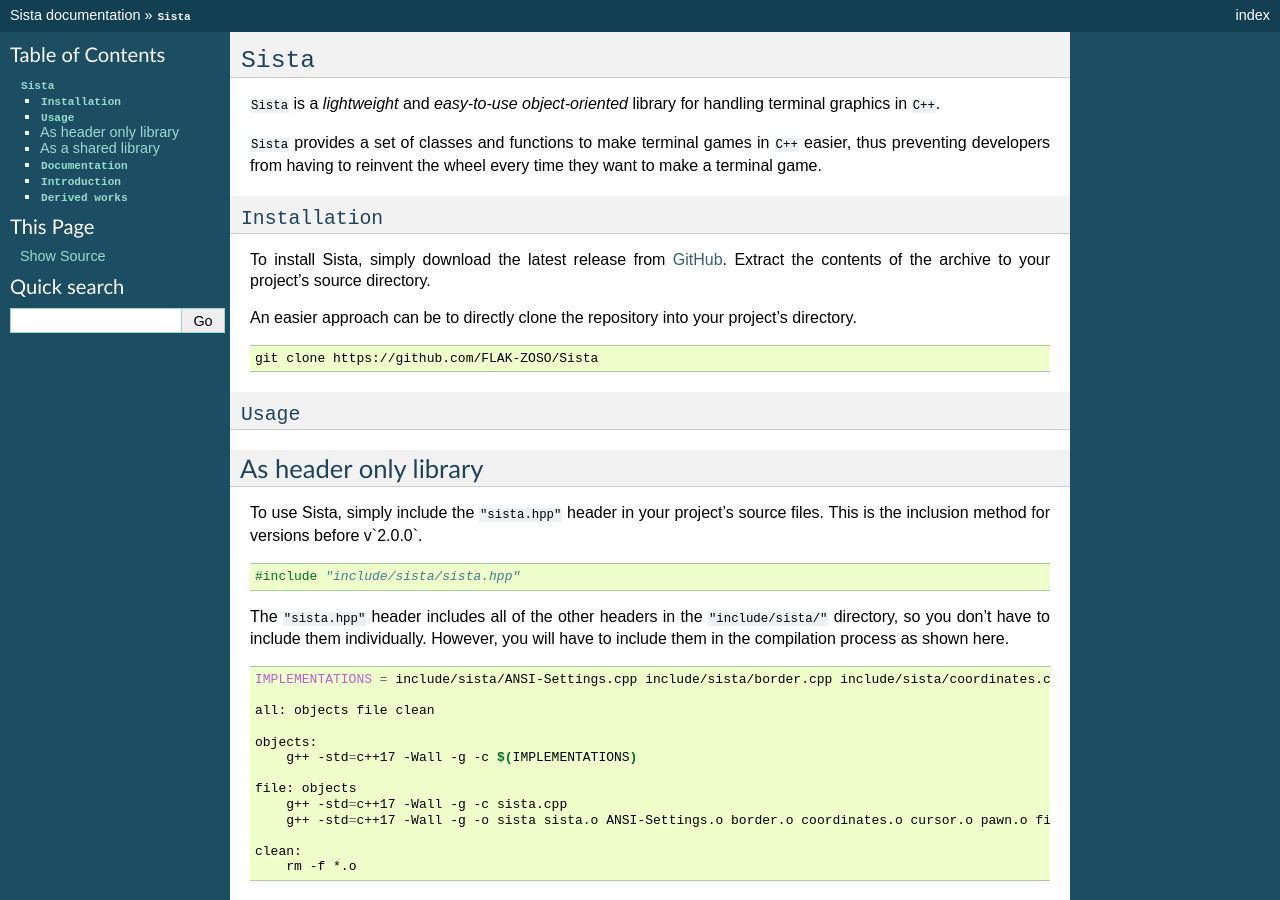
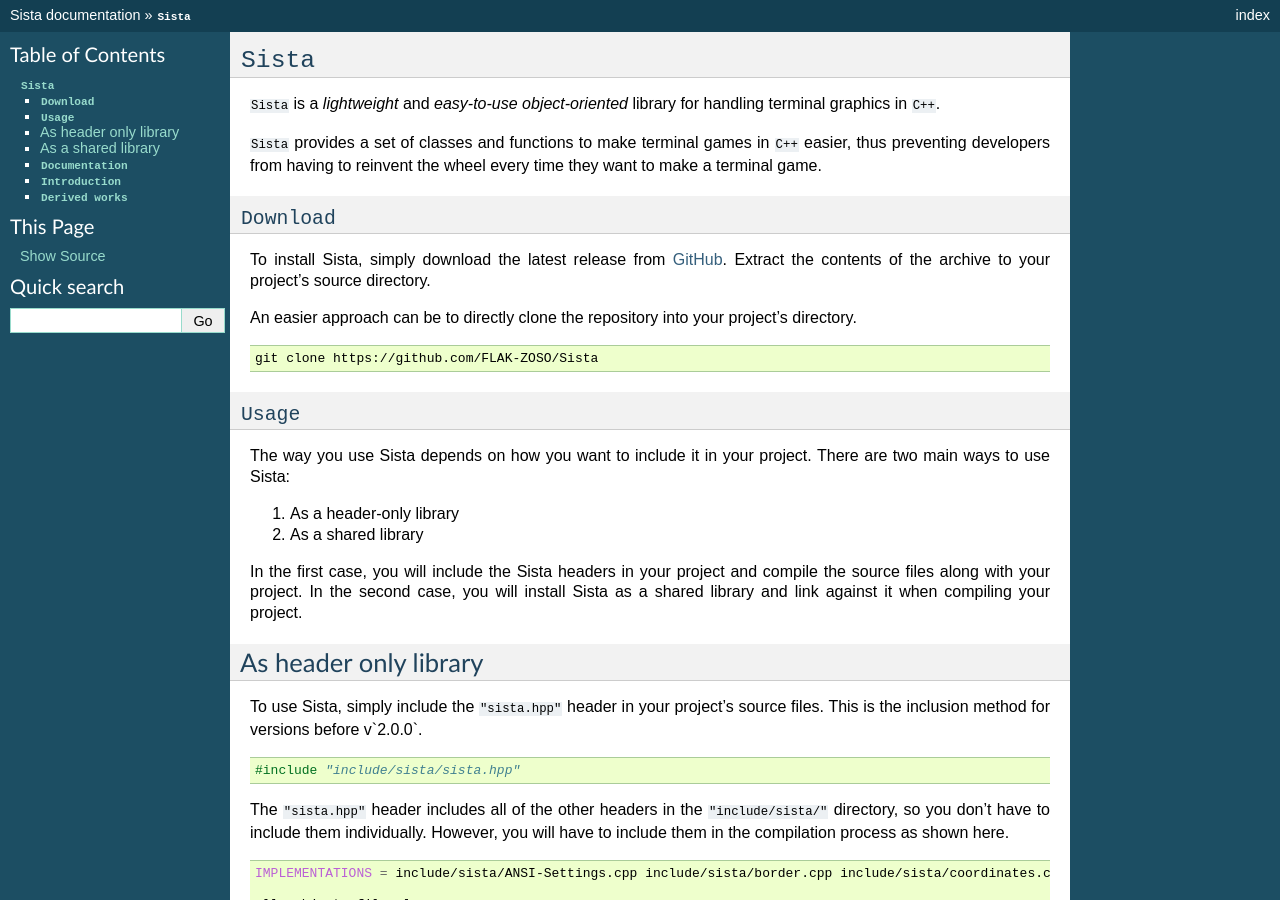
Before and after one commit to FLAK-ZOSO/Sista, a Sphinx documentation site: the page built from docs/index.rst, in a window 1280 px wide and 900 px high. Built offline with Sphinx 7.4.7, drawn with Linux system fonts in a browser that asks for light colours; some of the changed text lies outside the part shown.

Commit message:
Fix: #15

```diff
--- a/docs/index.rst
+++ b/docs/index.rst
@@ -6,7 +6,7 @@
 
 ``Sista`` provides a set of classes and functions to make terminal games in ``C++`` easier, thus preventing developers from having to reinvent the wheel every time they want to make a terminal game.
 
-``Installation``
+``Download``
 -------------
 
 To install Sista, simply download the latest release from `GitHub <https://github.com/FLAK-ZOSO/Sista/releases>`_.
@@ -20,6 +20,14 @@
 
 ``Usage``
 -------------
+
+The way you use Sista depends on how you want to include it in your project. There are two main ways to use Sista:
+
+1. As a header-only library
+2. As a shared library
+
+In the first case, you will include the Sista headers in your project and compile the source files along with your project.
+In the second case, you will install Sista as a shared library and link against it when compiling your project.
 
 As header only library
 -----------------
@@ -103,6 +111,12 @@
 
 This will create a statically linked executable that includes the Sista library, which can be useful if you want to distribute your application without requiring users to install Sista separately.
 
+If you need to uninstall Sista, you can run the following command in your terminal with administrative privileges:
+
+.. code-block:: bash
+
+    sudo make uninstall
+
 ``Documentation``
 --------------
 
```
Also changed, not shown: README.md (+12 -2 lines), 2 other files.
